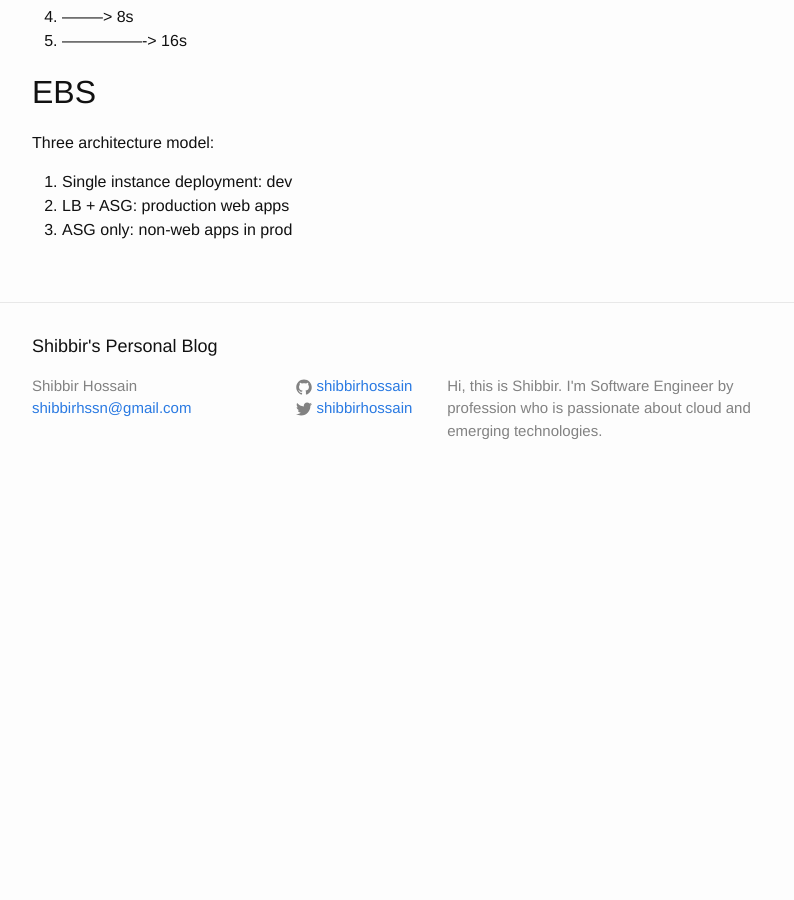
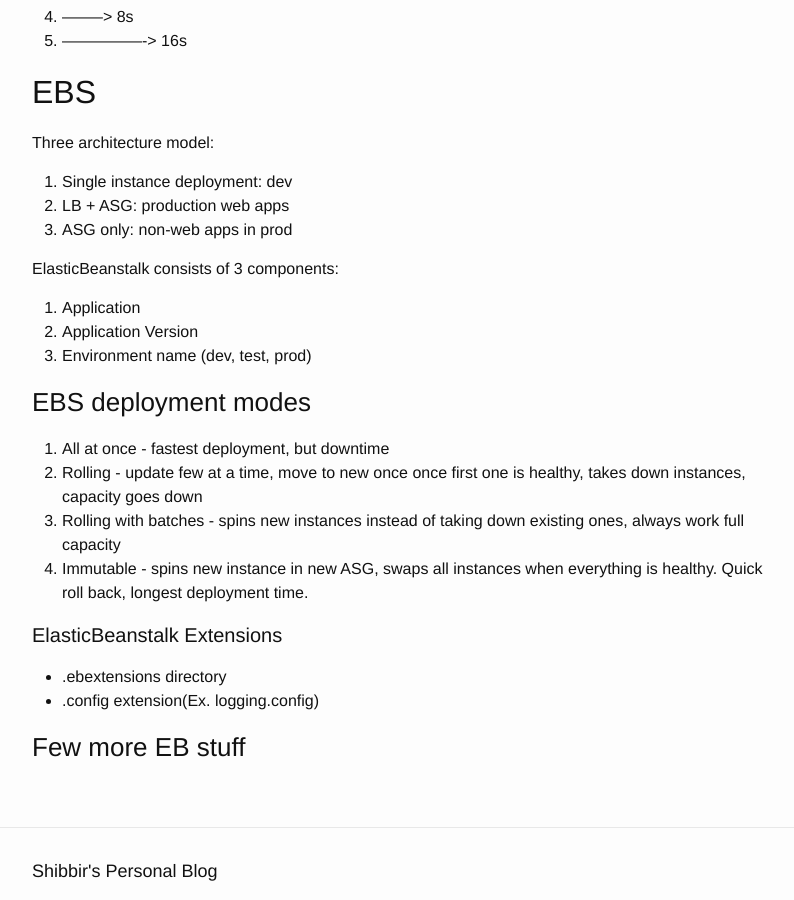
Before and after one commit to shibbirhossain/shibbirhossain.github.io, a Jekyll site: the page built from _posts/2020-05-10-Notes-On-AWS.markdown, in a window 1280 px wide and 900 px high, scrolled down 5765 px. Shown: the whole window, without its empty margins (238-1032 px from the left). Built offline with Jekyll 4.4.1, drawn with Linux system fonts in a browser that asks for light colours; before the commit the page ends 6267 px from its top, so only the background shows below that.

Commit message:
add EB notes

```diff
--- a/_posts/2020-05-10-Notes-On-AWS.markdown
+++ b/_posts/2020-05-10-Notes-On-AWS.markdown
@@ -216,3 +216,20 @@
 1. Single instance deployment: dev
 2. LB + ASG: production web apps
 3. ASG only: non-web apps in prod
+
+ElasticBeanstalk consists of 3 components:
+1. Application
+2. Application Version
+3. Environment name (dev, test, prod)
+
+### EBS deployment modes
+1. All at once - fastest deployment, but downtime
+2. Rolling - update few at a time, move to new once once first one is healthy, takes down instances, capacity goes down
+3. Rolling with batches - spins new instances instead of taking down existing ones, always work full capacity
+4. Immutable - spins new instance in new ASG, swaps all instances when everything is healthy. Quick roll back, longest deployment time.
+
+#### ElasticBeanstalk Extensions
+* .ebextensions directory
+* .config extension(Ex. logging.config)
+
+### Few more EB stuff
```
